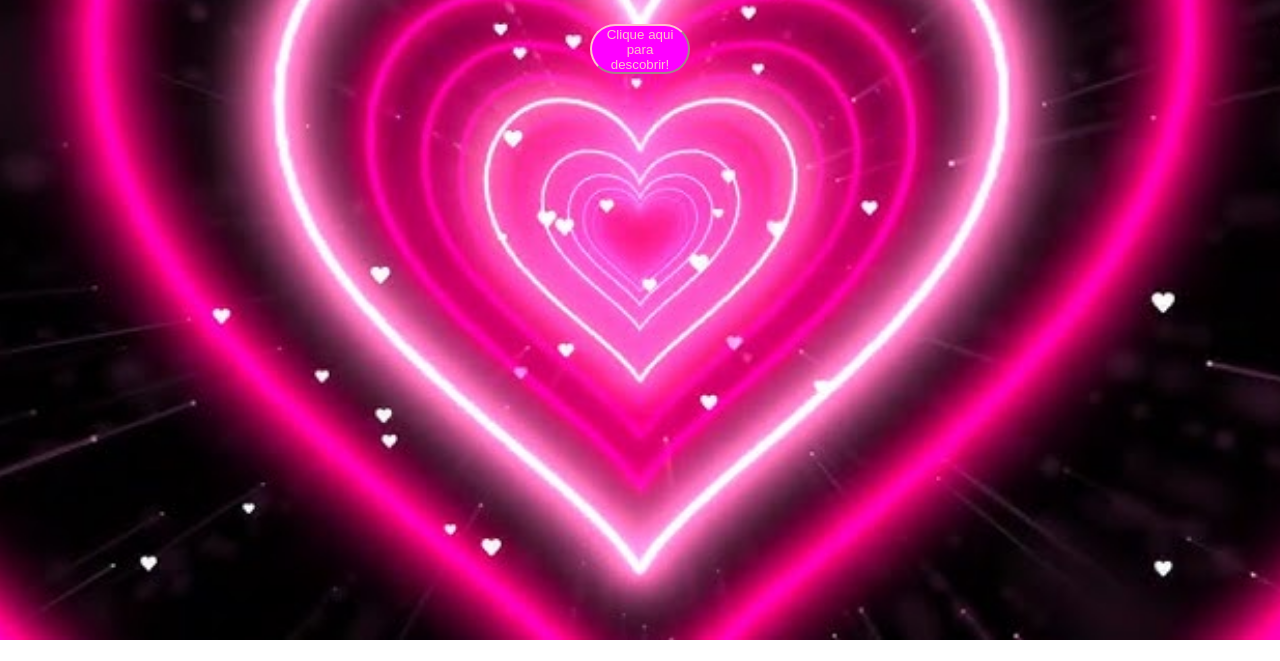
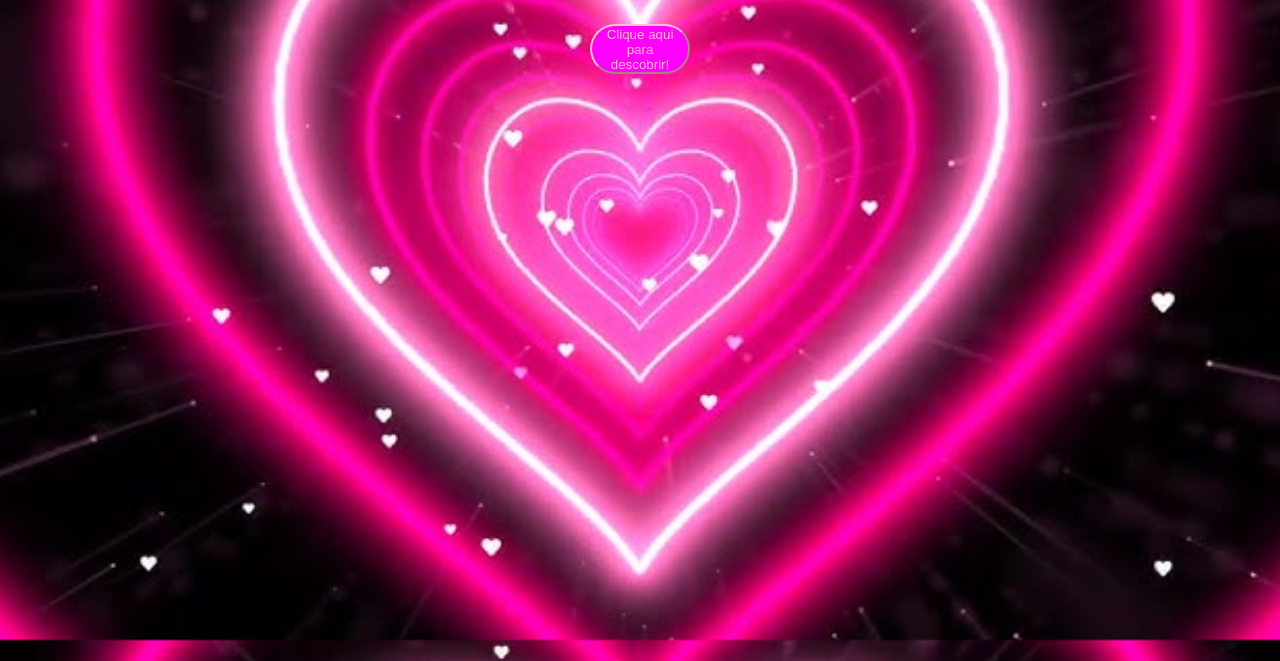
Before and after one commit to IsaacAmaAsuaMae/SiteDaSoraya, a plain HTML site: page index.html in a window 1280 px wide. Shown: the part 160-821 px from the top of the page. Before the commit the page ends 800 px from the top, so only its background shows below. Drawn offline with Linux system fonts and the light colour scheme.

Commit message:
Update index.css

```diff
--- a/index.css
+++ b/index.css
@@ -1,4 +1,10 @@
+html{
+    height: 100%;
+    margin: 0;
+}
 body {
+    height: 100%;
+    margin: 0;
     background-image: url('https://raw.githubusercontent.com/isaacamaasuamae/SiteDaSoraya/main/fundo.jpg');
     background-repeat: no-repeat;
     background-size: cover;
```
